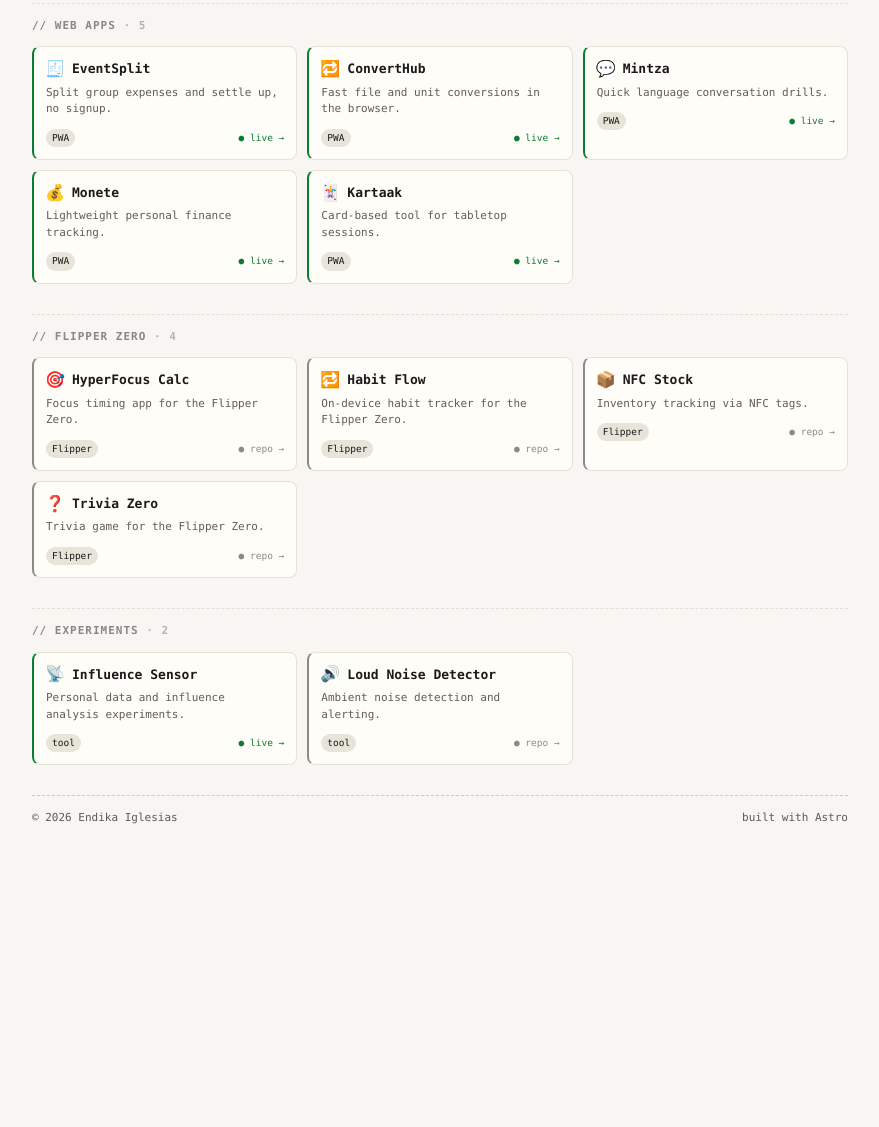
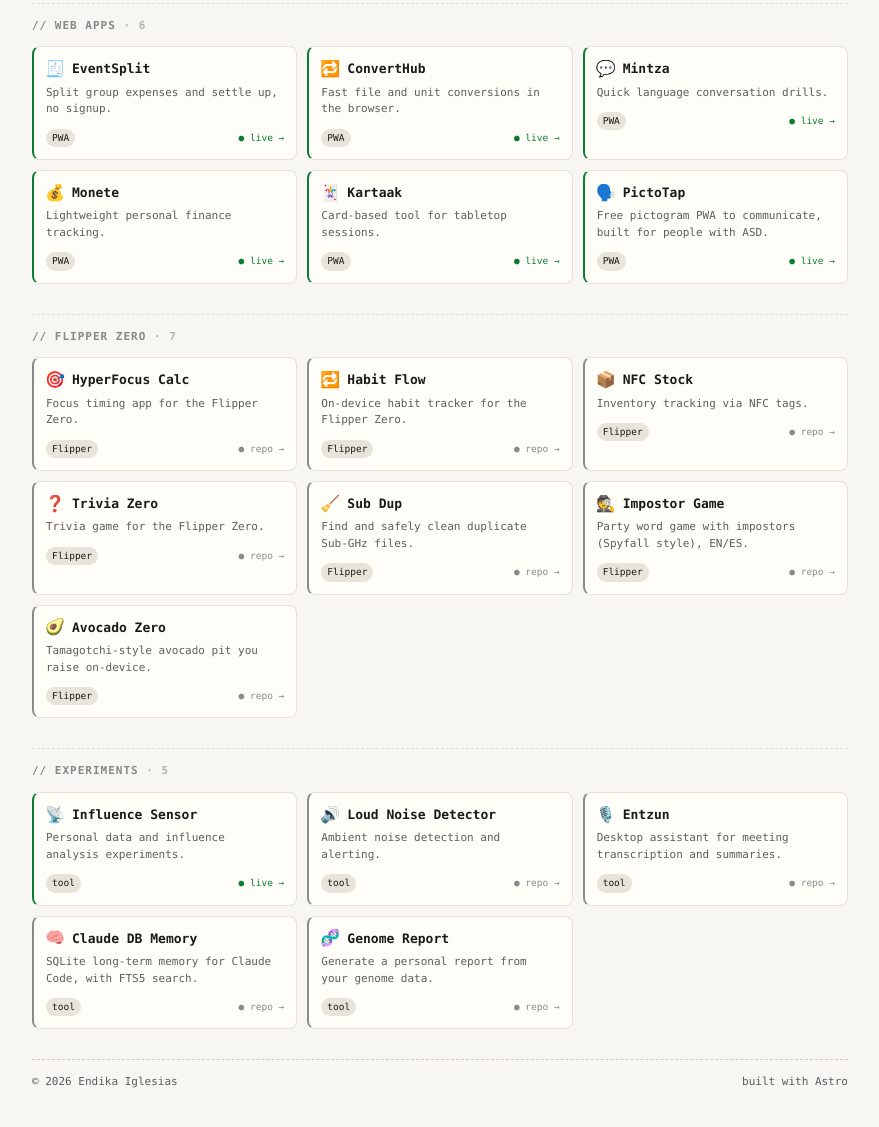
Before and after one commit to Endika/endika.github.io, an Astro site: page / in a window 1280 px wide. Shown: the part 319-1446 px from the top of the page, without its empty margins (200-1079 px from the left). Before the commit the page ends 1194 px from the top, so only its background shows below. Built offline with nearby package versions, Linux system fonts and the light colour scheme; Astro itself is replaced by a stand-in of ours.

Commit message:
feat: add more projects and a terminal-prompt favicon (#3)
* feat: add pictotap, three flipper apps and three tools

* feat: replace site favicon with terminal prompt mark

```diff
--- a/src/data/projects.ts
+++ b/src/data/projects.ts
@@ -68,6 +68,19 @@ export const projects: Project[] = [
     category: "web apps",
   },
   {
+    name: "PictoTap",
+    emoji: "🗣️",
+    icon: "https://endika.github.io/pictotap/favicon.png",
+    desc: {
+      en: "Free pictogram PWA to communicate, built for people with ASD.",
+      es: "PWA gratuita de pictogramas para comunicarse, pensada para personas con TEA.",
+    },
+    url: "https://endika.github.io/pictotap/",
+    type: "live",
+    tag: "PWA",
+    category: "web apps",
+  },
+  {
     name: "HyperFocus Calc",
     emoji: "🎯",
     desc: {
@@ -116,6 +129,42 @@ export const projects: Project[] = [
     category: "flipper zero",
   },
   {
+    name: "Sub Dup",
+    emoji: "🧹",
+    desc: {
+      en: "Find and safely clean duplicate Sub-GHz files.",
+      es: "Encuentra y limpia con seguridad archivos Sub-GHz duplicados.",
+    },
+    url: "https://github.com/Endika/flipper-sub-dup",
+    type: "repo",
+    tag: "Flipper",
+    category: "flipper zero",
+  },
+  {
+    name: "Impostor Game",
+    emoji: "🕵️",
+    desc: {
+      en: "Party word game with impostors (Spyfall style), EN/ES.",
+      es: "Juego de palabras por equipos con impostores (estilo Spyfall), EN/ES.",
+    },
+    url: "https://github.com/Endika/flipper-impostor-game",
+    type: "repo",
+    tag: "Flipper",
+    category: "flipper zero",
+  },
+  {
+    name: "Avocado Zero",
+    emoji: "🥑",
+    desc: {
+      en: "Tamagotchi-style avocado pit you raise on-device.",
+      es: "Hueso de aguacate tipo tamagotchi que cuidas en el dispositivo.",
+    },
+    url: "https://github.com/Endika/flipper-avocado-zero",
+    type: "repo",
+    tag: "Flipper",
+    category: "flipper zero",
+  },
+  {
     name: "Influence Sensor",
     emoji: "📡",
     icon: "https://endika.github.io/influence-sensor/favicon.svg",
@@ -140,4 +189,40 @@ export const projects: Project[] = [
     tag: "tool",
     category: "experiments",
   },
+  {
+    name: "Entzun",
+    emoji: "🎙️",
+    desc: {
+      en: "Desktop assistant for meeting transcription and summaries.",
+      es: "Asistente de escritorio para transcribir y resumir reuniones.",
+    },
+    url: "https://github.com/Endika/entzun",
+    type: "repo",
+    tag: "tool",
+    category: "experiments",
+  },
+  {
+    name: "Claude DB Memory",
+    emoji: "🧠",
+    desc: {
+      en: "SQLite long-term memory for Claude Code, with FTS5 search.",
+      es: "Memoria a largo plazo en SQLite para Claude Code, con búsqueda FTS5.",
+    },
+    url: "https://github.com/Endika/claude-db-memory",
+    type: "repo",
+    tag: "tool",
+    category: "experiments",
+  },
+  {
+    name: "Genome Report",
+    emoji: "🧬",
+    desc: {
+      en: "Generate a personal report from your genome data.",
+      es: "Genera un informe personal a partir de tus datos de genoma.",
+    },
+    url: "https://github.com/Endika/genome_report",
+    type: "repo",
+    tag: "tool",
+    category: "experiments",
+  },
 ];
--- a/src/layouts/Base.astro
+++ b/src/layouts/Base.astro
@@ -14,6 +14,7 @@ const { title, description } = Astro.props;
     <meta charset="utf-8" />
     <meta name="viewport" content="width=device-width, initial-scale=1" />
     <meta name="description" content={description} />
+    <link rel="icon" type="image/svg+xml" href="/favicon.svg" />
     <link rel="icon" href="/favicon.ico" />
     <link rel="apple-touch-icon" href="/apple-touch-icon.png" />
     <title>{title}</title>
```
Also changed, not shown: public/favicon.svg (added).
